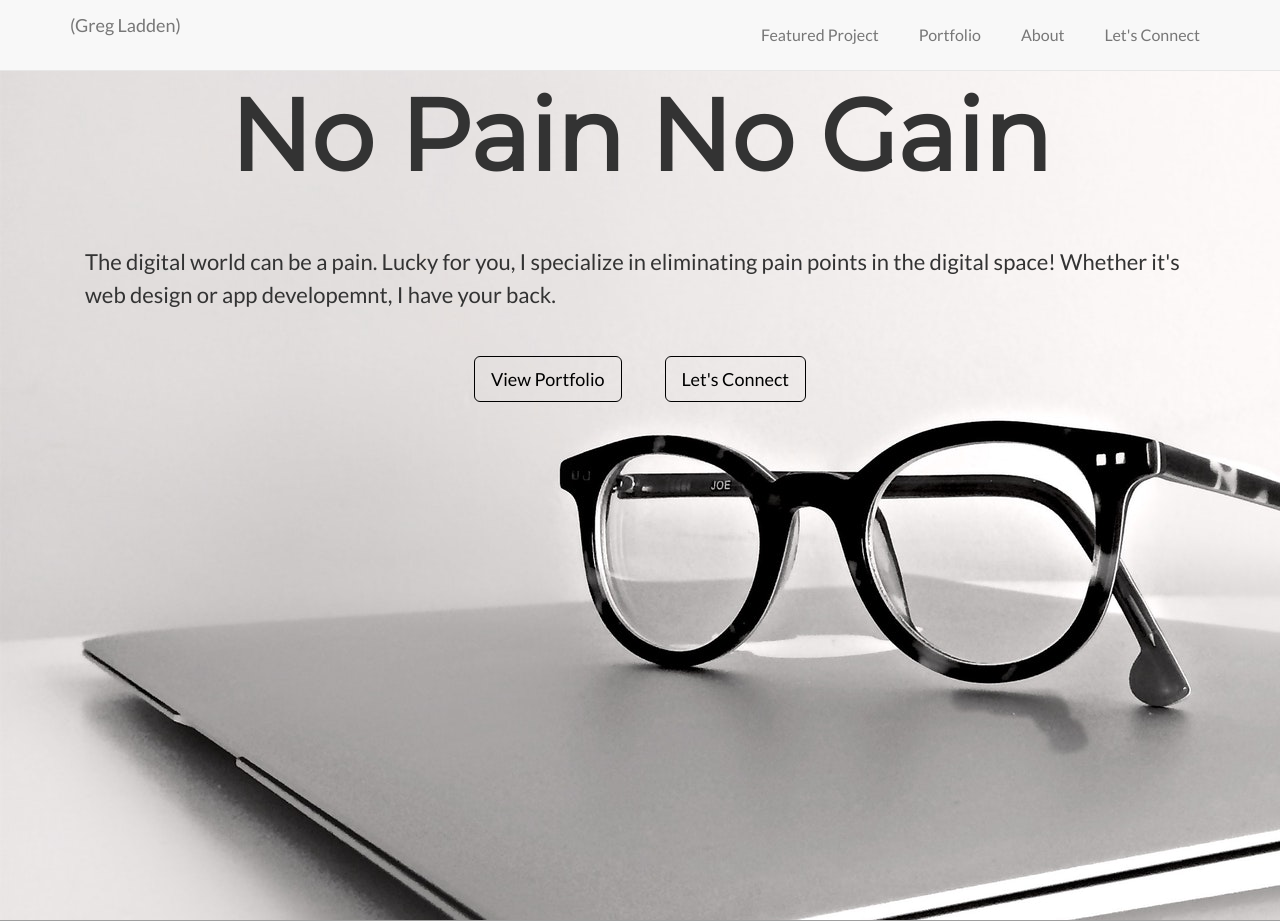
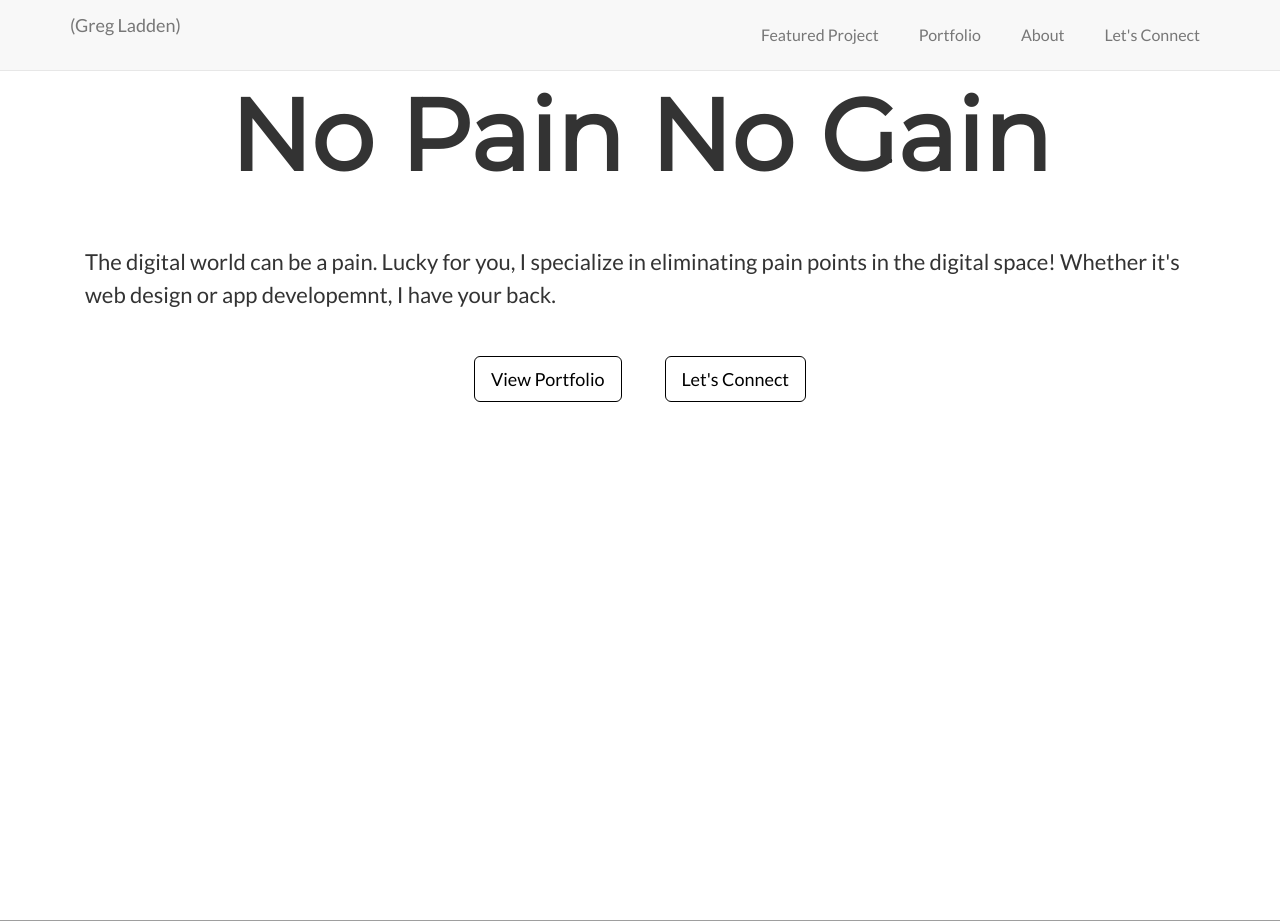
Before and after one commit to gldigital/gldigital.github.io, a PHP site: page / in a window 1280 px wide. Shown: the top 921 px of the page. Run offline with PHP 8.4, Linux system fonts and the light colour scheme; some libraries are stand-ins or nearby versions; some web fonts are replaced; grey boxes are pictures that could not be loaded.

Commit message:
Update style.css

```diff
--- a/css/style.css
+++ b/css/style.css
@@ -104,7 +104,7 @@
 
 /* hero section */
  #heroSection {
-    background: url("C:/Users/Greg/desktop/bootcamp/glDigital/img/home/heroIMG.jpeg");
+    background: url(CSS/heroIMG.jpeg");
     width: 100%;
     min-height: 920px;
     background-repeat: no-repeat;
```
